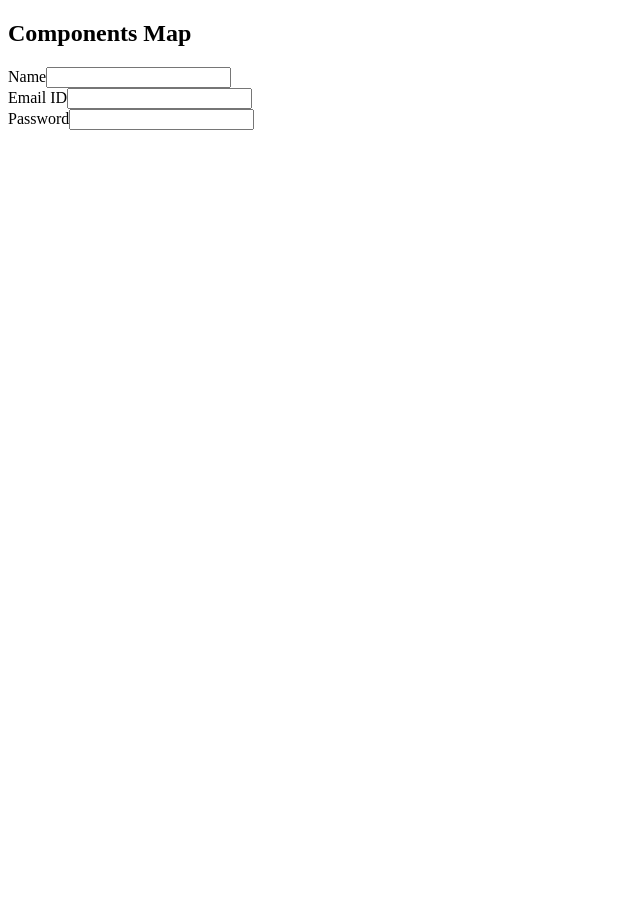
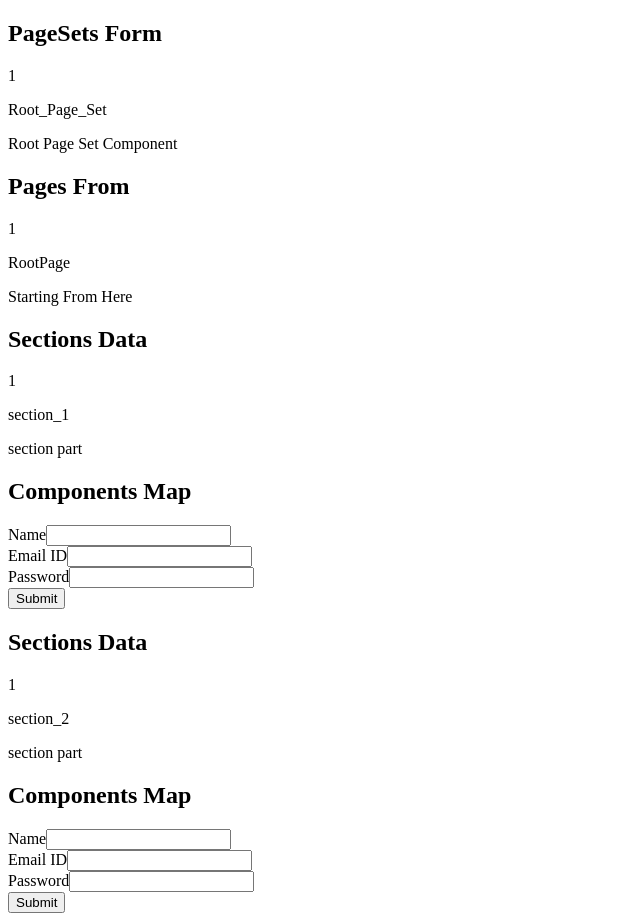
Before and after one commit to ankurshrey/formnavigate, a React (Create React App) app: page / in a window 1280 px wide. Shown: the whole page, without its empty margins (0-640 px from the left). Before the commit the page ends 800 px from the top, so only its background shows below. Built offline with nearby package versions, Linux system fonts and the light colour scheme.

Commit message:
json implimentation with seprate components & map

```diff
--- a/src/App.js
+++ b/src/App.js
@@ -1,11 +1,11 @@
-import Components from "./dynamic-forms/Components";
-// import Sections from "./dynamic-forms/Sections";
+import PageSets from "./dynamic-forms/PageSets";
+// import CompData from "./json-component/form-data.json";
 
 function App() {
+  // const data = CompData.page_sets;
   return (
     <div className="App">
-      <Components />
-      {/* <Sections /> */}
+      <PageSets />
     </div>
   );
 }
--- a/src/dynamic-forms/Components.js
+++ b/src/dynamic-forms/Components.js
@@ -1,18 +1,22 @@
 import React from "react";
-import CompData from "../json-component/form-data.json";
+// import CompData from "../json-component/form-data.json";
 
-const Components = () => {
-  const data = CompData.page_sets[0].pages[0].sections[0].components;
-  console.log("dynamic component form data ", data);
+const Components = ({ cData }) => {
+  //   const data = CompData.page_sets[0].pages[0].sections[0].components;
+  //   console.log("dynamic component form data ", data);
+  console.log("cData ", cData);
   return (
     <div>
       <h2>Components Map</h2>
-      {data.map((d) => (
-        <form>
-          <label>{d.label}</label>
-          <input name={d.name} type={d.type} />
-        </form>
-      ))}
+      <form>
+        {cData.map((d) => (
+          <div>
+            <label>{d.label}</label>
+            <input name={d.name} type={d.type} />
+          </div>
+        ))}
+        <button>Submit</button>
+      </form>
     </div>
   );
 };
--- /dev/null
+++ b/src/dynamic-forms/PageSets.js
@@ -0,0 +1,25 @@
+import React from "react";
+import CompData from "../json-component/form-data.json";
+import Pages from "./Pages";
+
+const PageSets = () => {
+  const data = CompData.page_sets;
+  const pData = data[0].pages;
+  console.log("pageset data ", data);
+  return (
+    <div>
+      <h2>PageSets Form</h2>
+      {data.map((d) => (
+        <div>
+          <p>{d.serial}</p>
+          <p>{d.name}</p>
+          <p>{d.heading}</p>
+          <Pages pData={pData} />
+        </div>
+      ))}
+      {}
+    </div>
+  );
+};
+
+export default PageSets;
--- /dev/null
+++ b/src/dynamic-forms/Pages.js
@@ -0,0 +1,24 @@
+import React from "react";
+import Sections from "./Sections";
+
+const Pages = ({ pData }) => {
+  const data = pData;
+  const s1Data = data[0].sections1;
+  const s2Data = data[0].sections2;
+  return (
+    <div>
+      <h2>Pages From</h2>
+      {data.map((d) => (
+        <div>
+          <p>{d.serial}</p>
+          <p>{d.name}</p>
+          <p>{d.heading}</p>
+          <Sections sData={s1Data} />
+          <Sections sData={s2Data} />
+        </div>
+      ))}
+    </div>
+  );
+};
+
+export default Pages;
--- a/src/dynamic-forms/Sections.js
+++ b/src/dynamic-forms/Sections.js
@@ -1,10 +1,24 @@
 import React from "react";
-import CompData from "../json-component/form-data.json";
 
-const Sections = () => {
-  const data = CompData.page_sets[0].pages[0].sections;
+import Components from "./Components";
+
+const Sections = ({ sData }) => {
+  const data = sData;
+  const cData = data[0].components;
   console.log("Section Data ", data);
-  return <div>Sections</div>;
+  return (
+    <div>
+      <h2>Sections Data</h2>
+      {data.map((d) => (
+        <div>
+          <p>{d.serial}</p>
+          <p>{d.name}</p>
+          <p>{d.heading}</p>
+          <Components cData={cData} />
+        </div>
+      ))}
+    </div>
+  );
 };
 
 export default Sections;
--- a/src/json-component/form-data.json
+++ b/src/json-component/form-data.json
@@ -8,8 +8,8 @@
     {
       "id": "GUID",
       "serial": 1,
-      "name": "",
-      "heading": "",
+      "name": "Root_Page_Set",
+      "heading": "Root Page Set Component",
       "description": "",
       "panel": "vertical",
       "caption": "show-on-top",
@@ -17,17 +17,71 @@
         {
           "id": "GUID",
           "serial": 1,
-          "name": "",
-          "heading": "",
+          "name": "RootPage",
+          "heading": "Starting From Here",
           "description": "",
           "panel": "vertical",
           "caption": "show-on-top",
-          "sections": [
+          "sections1": [
             {
               "id": "GUID",
               "serial": 1,
-              "name": "",
-              "heading": "",
+              "name": "section_1",
+              "heading": "section part",
+              "description": "",
+              "components": [
+                {
+                  "id": "GUID",
+                  "serial": 1,
+                  "name": "name",
+                  "label": "Name",
+                  "description": "",
+                  "type": "text",
+                  "validation": {
+                    "mandatory": true,
+                    "min_length": 3,
+                    "max_length": 20
+                  }
+                },
+                {
+                  "id": "GUID",
+                  "serial": 2,
+                  "name": "email",
+                  "label": "Email ID",
+                  "description": "",
+                  "type": "email",
+                  "validation": {
+                    "mandatory": true
+                  },
+                  "source": {
+                    "type": "API",
+                    "url": ""
+                  }
+                },
+                {
+                  "id": "GUID",
+                  "serial": 3,
+                  "name": "password",
+                  "label": "Password",
+                  "description": "",
+                  "type": "password",
+                  "validation": {
+                    "mandatory": true
+                  },
+                  "source": {
+                    "type": "MASTER",
+                    "var": "{masterData.ageRange}"
+                  }
+                }
+              ]
+            }
+          ],
+          "sections2": [
+            {
+              "id": "GUID",
+              "serial": 1,
+              "name": "section_2",
+              "heading": "section part",
               "description": "",
               "components": [
                 {
```
